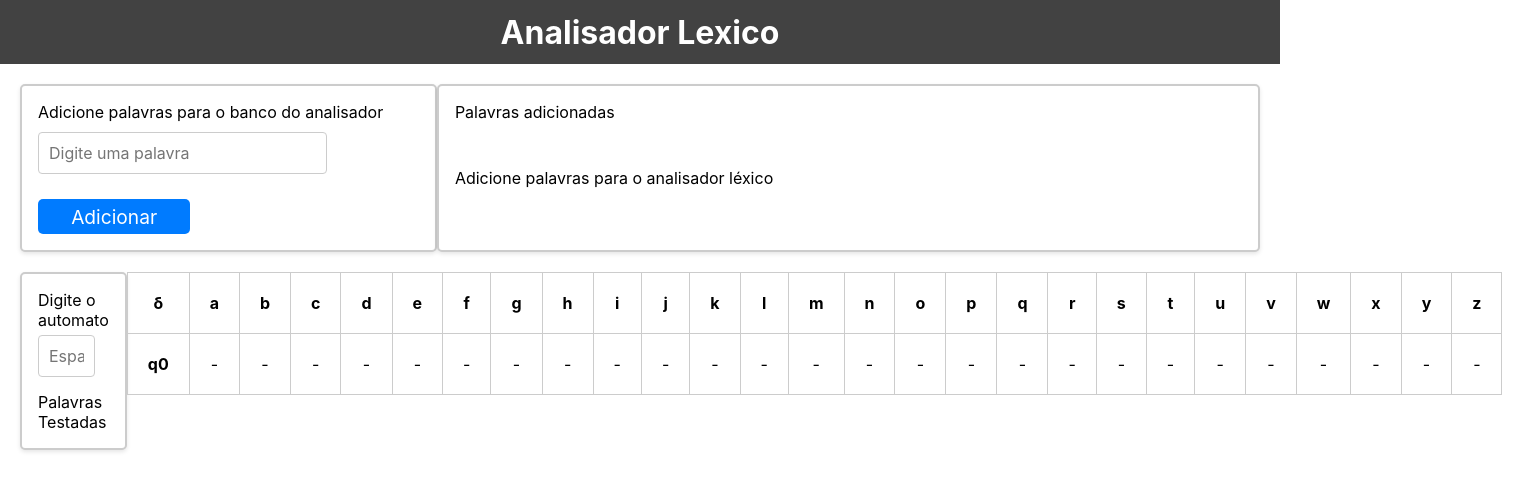
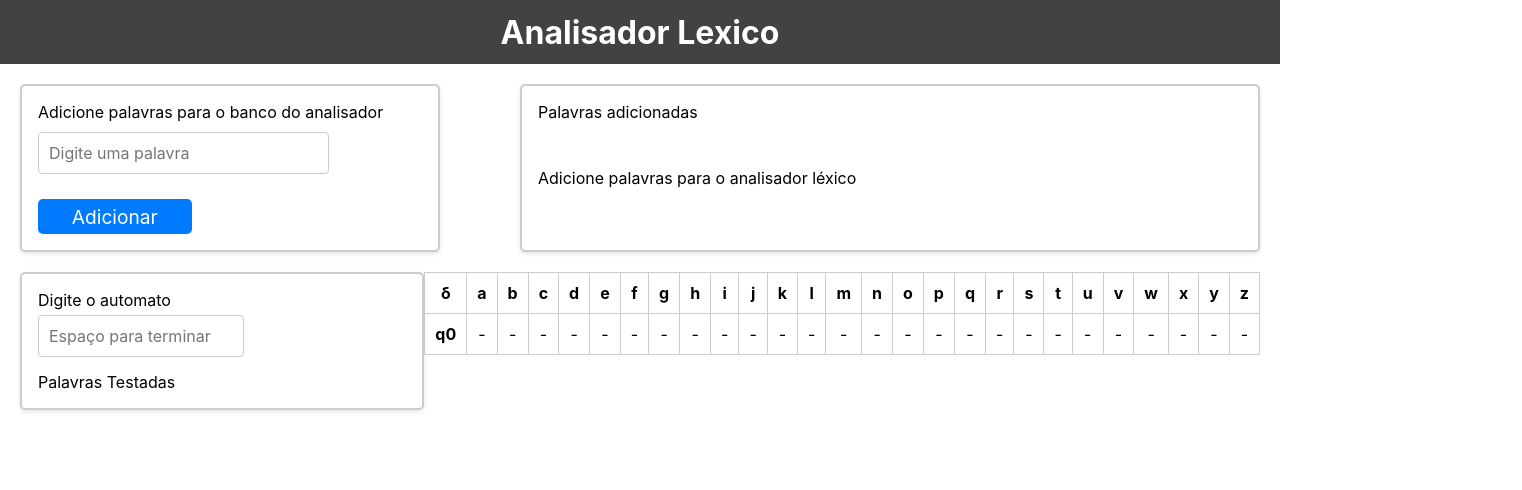
Before and after one commit to LeonardoLuisKlein/analisadorLexico, a React (Create React App) app: page / in a window 1280 px wide. Shown: the top 490 px of the page, 1522 px wide, since content can reach past the window. Built offline with nearby package versions, Linux system fonts and the light colour scheme.

Commit message:
Feat: introducing basic styles

```diff
--- a/src/App.js
+++ b/src/App.js
@@ -2,7 +2,7 @@ import { useEffect, useState } from "react";
 import "./App.css";
 import Adicionador from "./components/Adicionador/Adicionador";
 import ListaPalavras from "./components/ListaPalavras/ListaPalavras";
-import Footer from "./components/Footer/Footer";
+// import Footer from "./components/Footer/Footer";
 import Header from "./components/Header/Header";
 import Verificacao from "./components/Verificacao/Verificacao";
 import Tabela from "./components/Tabela/Tabela";
@@ -26,11 +26,9 @@ function App() {
 
   function handleVerificaPalavra(input) {
     setVerifica(input);
-
-    const isWordInList = palavras.includes(input.trim());
+    const palavraLista = palavras.includes(input.trim());
     console.log("Palavra verificada: " + input);
-
-    return isWordInList;
+    return palavraLista;
   }
 
   useEffect(() => {
--- a/src/components/Footer/Footer.module.css
+++ b/src/components/Footer/Footer.module.css
@@ -6,8 +6,8 @@
   height: 3vh;
   color: #dddddd;
   gap: 7px;
+  position: absolute;
   bottom: 0;
-  position: absolute;
   width: 100%;
   font-size: 0.8rem;
 }
--- a/src/components/ListaPalavras/ListaPalavras.module.css
+++ b/src/components/ListaPalavras/ListaPalavras.module.css
@@ -7,7 +7,7 @@
   margin-right: 20px;
   background-color: #fff;
   box-shadow: 0 2px 4px rgba(0, 0, 0, 0.1);
-  width: 62%;
+  width: 55%;
 }
 
 .lista {
--- a/src/components/Tabela/Tabela.js
+++ b/src/components/Tabela/Tabela.js
@@ -8,24 +8,24 @@ function Tabela({ palavra, tabela }) {
   const dadosTabela = tabela.map((itemTabela) =>
     alfabetoArray.map((letra) => itemTabela[letra] || "")
   );
-  let currentRow = 0;
+  let linhaAtual = 0;
 
   function palavraValida() {
     if (palavra.length === 1) {
-      currentRow = 0;
+      linhaAtual = 0;
       return dadosTabela[0][palavra.charCodeAt(0) - "a".charCodeAt(0)] !== "";
     }
 
     for (let i = 0; i < palavra.length; i++) {
       const letra = palavra[i];
-      const number = letra.charCodeAt(0) - "a".charCodeAt(0);
+      const posicaoEstado = letra.charCodeAt(0) - "a".charCodeAt(0);
 
-      if (dadosTabela[currentRow] && dadosTabela[currentRow][number] === "") {
-        return false;
+      if (dadosTabela[linhaAtual] && dadosTabela[linhaAtual][posicaoEstado] === "") {
+        return;
       }
 
       if (i < palavra.length - 1) {
-        currentRow = dadosTabela[currentRow][number];
+        linhaAtual = dadosTabela[linhaAtual][posicaoEstado];
       }
     }
 
@@ -48,29 +48,29 @@ function Tabela({ palavra, tabela }) {
           </tr>
         </thead>
         <tbody>
-          {dadosTabela.map((rowData, i) => (
+          {dadosTabela.map((dadoLinha, i) => (
             <tr
               key={i}
-              className={`${styles.cell} ${
-                i === currentRow && palavra && !valido
+              className={`${
+                i === linhaAtual && palavra && !valido
                   ? styles.letraErrada
                   : styles.letraNula
               }`}
             >
               <th scope="row">{tabela[i].end === true ? `q${i}*` : `q${i}`}</th>
-              {rowData.map((cellData, j) => (
+              {dadoLinha.map((dadoTabela, j) => (
                 <td
                   key={j}
-                  className={`${styles.cell} ${
-                    i === currentRow &&
+                  className={`${
+                    i === linhaAtual &&
                     valido &&
                     palavra[palavra.length - 1] === alfabetoArray[j] &&
-                    cellData
+                    dadoTabela
                       ? styles.letraCerta
                       : styles.letraNula
                   }`}
                 >
-                  {cellData ? `q${cellData}` : "-"}
+                  {dadoTabela ? `q${dadoTabela}` : "-"}
                 </td>
               ))}
             </tr>
--- a/src/components/Tabela/Tabela.module.css
+++ b/src/components/Tabela/Tabela.module.css
@@ -4,13 +4,14 @@
   height: 10%;
   margin-right: 20px;
   margin-bottom: 20px;
+  width: 10vw;
 }
 
 .tabelaPalavras th,
 .tabelaPalavras td {
   border: 1px solid #ccc;
   text-align: center;
-  padding: 20px;
+  padding: 10px;
 }
 
 .letraCerta {
--- a/src/components/Verificacao/Verificacao.js
+++ b/src/components/Verificacao/Verificacao.js
@@ -3,20 +3,19 @@ import styles from "./Verificacao.module.css";
 
 function Verificacao({ verifica, setVerifica, onVerificaPalavra }) {
   const [palavraVerificada, setPalavraVerificada] = useState([]);
-  const [currentInput, setCurrentInput] = useState("");
+  const [verificador, setVerificador] = useState("");
   const inputRef = useRef(null);
   const handleVerifica = (e) => {
     if (e.keyCode === 32) {
-      const isValid = onVerificaPalavra(verifica);
-
-      if (currentInput.trim() !== "") {
+      const valido = onVerificaPalavra(verifica);
+      if (verificador.trim() !== "") {
         setPalavraVerificada((prevPalavrasVerificadas) => [
           ...prevPalavrasVerificadas,
-          { palavra: currentInput, isValid },
+          { palavra: verificador, valido },
         ]);
       }
       setVerifica("");
-      if (inputRef.current && currentInput) {
+      if (inputRef.current && verificador) {
         inputRef.current.blur();
       }
     }
@@ -33,7 +32,7 @@ function Verificacao({ verifica, setVerifica, onVerificaPalavra }) {
           placeholder="Espaço para terminar"
           value={verifica}
           onChange={(e) => {
-            setCurrentInput(e.target.value);
+            setVerificador(e.target.value);
             setVerifica(e.target.value);
           }}
           onKeyDown={handleVerifica}
@@ -46,10 +45,10 @@ function Verificacao({ verifica, setVerifica, onVerificaPalavra }) {
             <li
               key={index}
               className={
-                item.isValid ? styles.palavraValida : styles.palavraInvalida
+                item.valido ? styles.palavraValida : styles.palavraInvalida
               }
             >
-              {item.palavra} - {item.isValid ? "Válida" : "Inválida"}
+              {item.palavra} - {item.valido ? "Válida" : "Inválida"}
             </li>
           ))}
         </ul>
```
